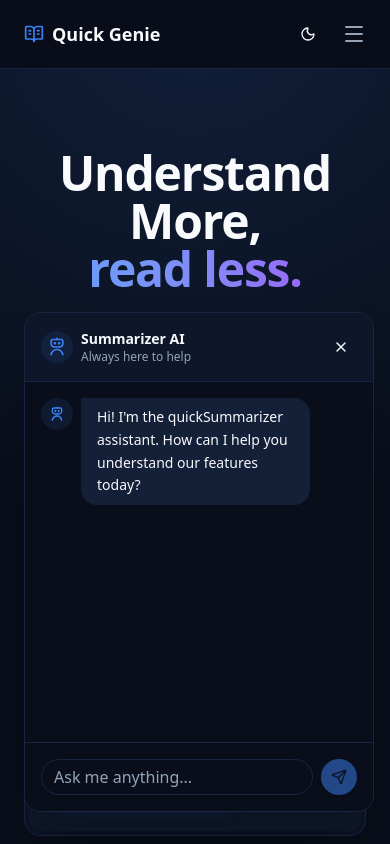
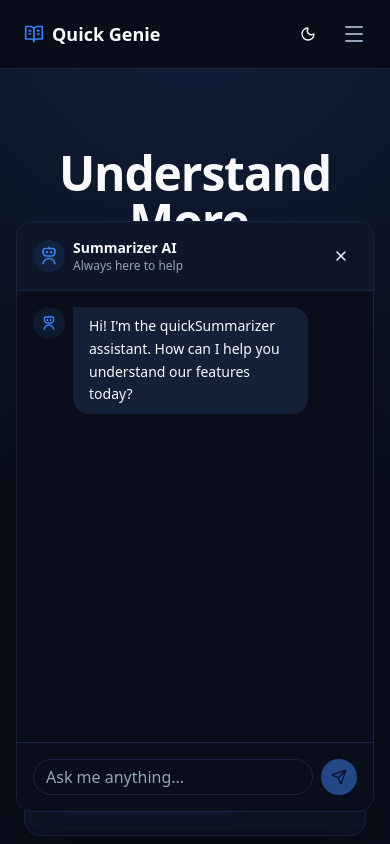
Before and after one commit to ak01abhinav/quickSummarizer, a Next.js app: page / in a window 390 px wide. Both pictures are taken after a click on the button 346 px from the left and 800 px from the top of the page. Shown: the top 844 px of the page. Built offline with nearby package versions, Linux system fonts and the light colour scheme.

Commit message:
chatbot : implement support assistance on the web screen-- made responsive on the phone screen too

```diff
--- a/src/components/chat/Chatbot.tsx
+++ b/src/components/chat/Chatbot.tsx
@@ -79,7 +79,7 @@ export default function Chatbot() {
     <div className="fixed bottom-4 right-4 z-50">
       {/* Chat Window */}
       {isOpen && (
-        <div className="mb-4 flex h-[500px] w-[350px] flex-col overflow-hidden rounded-2xl border bg-background shadow-2xl transition-all duration-300 sm:w-[400px]">
+        <div className="mb-4 flex h-[70vh] max-h-[600px] w-[calc(100vw-2rem)] flex-col overflow-hidden rounded-2xl border bg-background shadow-2xl transition-all duration-300 sm:h-[500px] sm:w-[400px]">
           {/* Header */}
           <div className="flex items-center justify-between border-b bg-muted/50 p-4">
             <div className="flex items-center gap-2">
```
